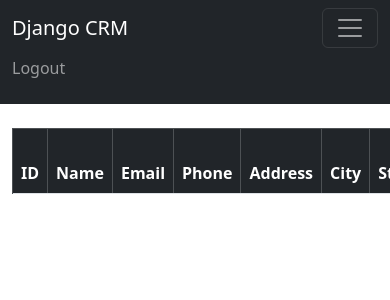
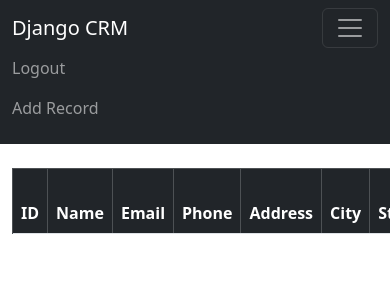
Before and after one commit to TheWomboKombo/Django-CRM, a Django app: page / in a window 390 px wide, after a click that opens the changed part; the page is wider, and only the part inside the window is pictured. Shown: the top 300 px of that part. Run offline with Django 5.2, Linux system fonts and the light colour scheme; the visitor is signed in with stand-in values (Sample User, id 1); data that the repository does not hold is empty.

Commit message:
add delete and edit

```diff
--- a/website/templates/home.html
+++ b/website/templates/home.html
@@ -23,7 +23,7 @@
                 {% if records %}
                 {% for record in records %}
             <tr>
-                <td>{{ record.id }}</td>
+                <td><a href="{% url 'record' record.id %}">{{ record.id }}</a></td>
                 <td>
                     {{ record.first_name }}
                     {{ record.last_name }}
@@ -39,7 +39,6 @@
             </tr>
                 {% endfor %}
                 {% endif %}
-            </tr>
         </tbody>
     </table>
 
@@ -47,7 +46,7 @@
 
 
     {% else %}
-
+    <div class="col-md-6 offset-md-3">
         <h1>Login</h1>
         <br />
 
@@ -65,5 +64,6 @@
             <button type="submit" class="btn btn-secondary">Login</button>
 
         </form>
+        </div>
         {% endif %}
         {% endblock %}
--- a/website/templates/navbar.html
+++ b/website/templates/navbar.html
@@ -10,6 +10,8 @@
                 {% if user.is_authenticated %}
                 <li class="nav-item">
                     <a class="nav-link" href="{% url 'logout' %}">Logout</a>
+                <li class="nav-item">
+                    <a class="nav-link" href="{% url 'add_record' %}">Add Record</a>
 
                     {% else %}
                 <li class="nav-item">
--- a/website/urls.py
+++ b/website/urls.py
@@ -6,4 +6,8 @@
     #path('login/', views.login_user, name='login'),
     path('logout/', views.logout_user, name='logout'),
     path('register/', views.register_user, name='register'),
+    path('record/<int:pk>', views.customer_record, name='record'),
+    path('delete_record/<int:pk>', views.delete_record, name='delete_record'),
+    path('add_record/', views.add_record, name='add_record'),
+    path('update_record/<int:pk>', views.update_record, name='update_record'),
 ]
--- a/website/views.py
+++ b/website/views.py
@@ -1,7 +1,7 @@
 from django.shortcuts import render, redirect
 from django.contrib.auth import authenticate, login, logout
 from django.contrib import messages
-from .forms import SignUpForm
+from .forms import SignUpForm, AddRecordForm
 from .models import Record
 
 def home(request):
@@ -47,3 +47,44 @@
         return render(request, 'register.html', {'form':form})
 
     return render(request, 'register.html', {})
+
+def customer_record(request, pk):
+    if request.user.is_authenticated:
+        customer_record = Record.objects.get(id=pk)
+        return render(request, 'record.html', {'customer_record':customer_record})
+    else:
+        messages.success(request, ('Please login to view customer records'))
+        return redirect('home')
+
+def delete_record(request, pk):
+    if request.user.is_authenticated:
+        delete_id = Record.objects.get(id=pk)
+        delete_id.delete()
+        messages.success(request, ('Record has been deleted'))
+        return redirect('home')
+
+def add_record(request):
+    form = AddRecordForm(request.POST or None)
+    if request.user.is_authenticated:
+        if request.method == "POST":
+            if form.is_valid():
+                form.save()
+                messages.success(request, ('Record has been added'))
+                return redirect('home')
+        return render(request, 'add_record.html', {'form':form})
+    else:
+        messages.success(request, ('Please login to add a record'))
+        return redirect('home')
+
+def update_record(request, pk):
+    if request.user.is_authenticated:
+        current_record = Record.objects.get(id=pk)
+        form = AddRecordForm(request.POST or None, instance=current_record)
+        if form.is_valid():
+            form.save()
+            messages.success(request, ('Record has been updated'))
+            return redirect('home')
+        return render(request, 'update_record.html', {'form':form})
+    else:
+        messages.success(request, ('Please login to update a record'))
+        return redirect('home')
```
Also changed, not shown: website/forms.py (+18 -0 lines), website/templates/add_record.html (added, +16 -0 lines), website/templates/record.html (added, +29 -0 lines), website/templates/register.html (+8 -5 lines), website/templates/update_record.html (added, +17 -0 lines). Lines whose indentation alone changed are shown as unchanged.
